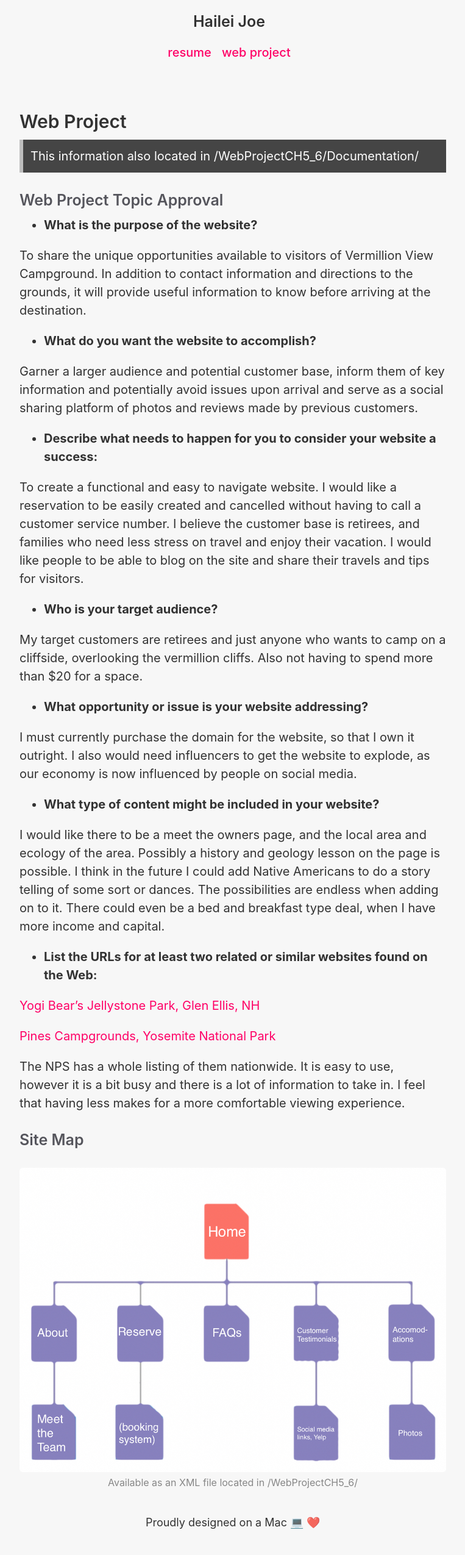
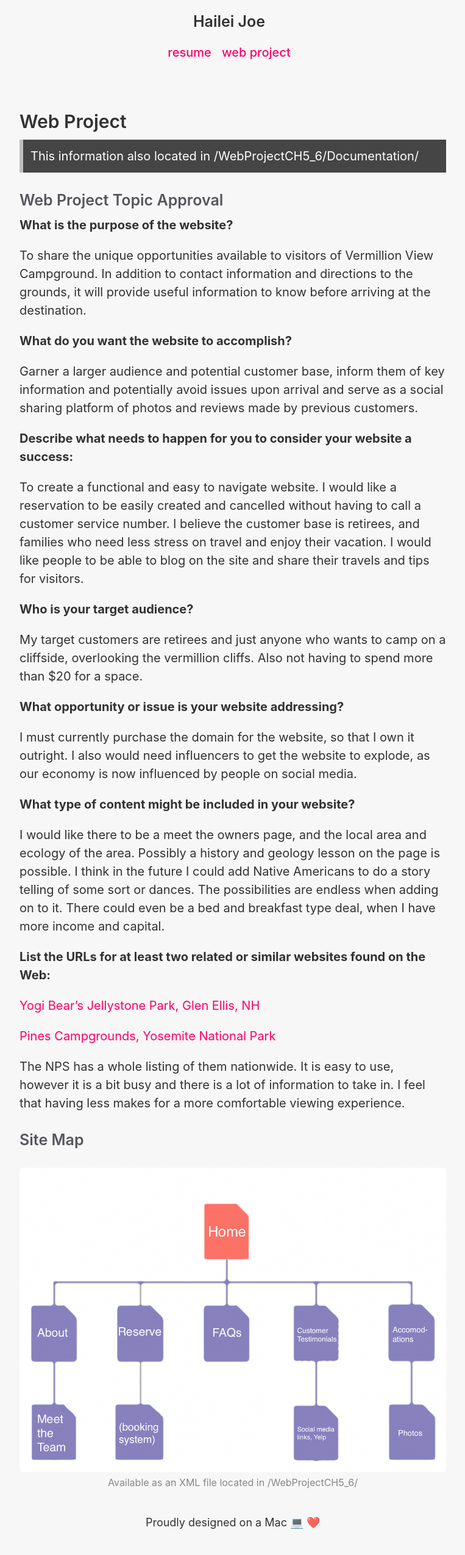
Before and after one commit to haileijoe/noir, a Jekyll site: the page built from webproject.md, in a window 1280 px wide. Shown: the whole page at 61% size, without its empty margins (258-1021 px from the left). Built offline with Jekyll 4.4.1, drawn with Linux system fonts in a browser that asks for light colours.

Commit message:
Removed bullets to fix formatting.

```diff
--- a/webproject.md
+++ b/webproject.md
@@ -11,31 +11,31 @@ title: Web Project
 
 ### Web Project Topic Approval
 
-- **What is the purpose of the website?**
+**What is the purpose of the website?**
 
 To share the unique opportunities available to visitors of Vermillion View Campground. In addition to contact information and directions to the grounds, it will provide useful information to know before arriving at the destination.
 
-- **What do you want the website to accomplish?**
+**What do you want the website to accomplish?**
 
 Garner a larger audience and potential customer base, inform them of key information and potentially avoid issues upon arrival and serve as a social sharing platform of photos and reviews made by previous customers.
 
-- **Describe what needs to happen for you to consider your website a success:**
+**Describe what needs to happen for you to consider your website a success:**
 
 To create a functional and easy to navigate website. I would like a reservation to be easily created and cancelled without having to call a customer service number. I believe the customer base is retirees, and families who need less stress on travel and enjoy their vacation. I would like people to be able to blog on the site and share their travels and tips for visitors.
 
-- **Who is your target audience?**
+**Who is your target audience?**
 
 My target customers are retirees and just anyone who wants to camp on a cliffside, overlooking the vermillion cliffs. Also not having to spend more than $20 for a space.
 
-- **What opportunity or issue is your website addressing?**
+**What opportunity or issue is your website addressing?**
 
 I must currently purchase the domain for the website, so that I own it outright. I also would need influencers to get the website to explode, as our economy is now influenced by people on social media.
 
-- **What type of content might be included in your website?**
+**What type of content might be included in your website?**
 
 I would like there to be a meet the owners page, and the local area and ecology of the area. Possibly a history and geology lesson on the page is possible. I think in the future I could add Native Americans to do a story telling of some sort or dances. The possibilities are endless when adding on to it. There could even be a bed and breakfast type deal, when I have more income and capital.
 
-- **List the URLs for at least two related or similar websites found on the Web:**
+**List the URLs for at least two related or similar websites found on the Web:**
 
 [Yogi Bear’s Jellystone Park, Glen Ellis, NH](https://www.campjellystone.com)
 
```
